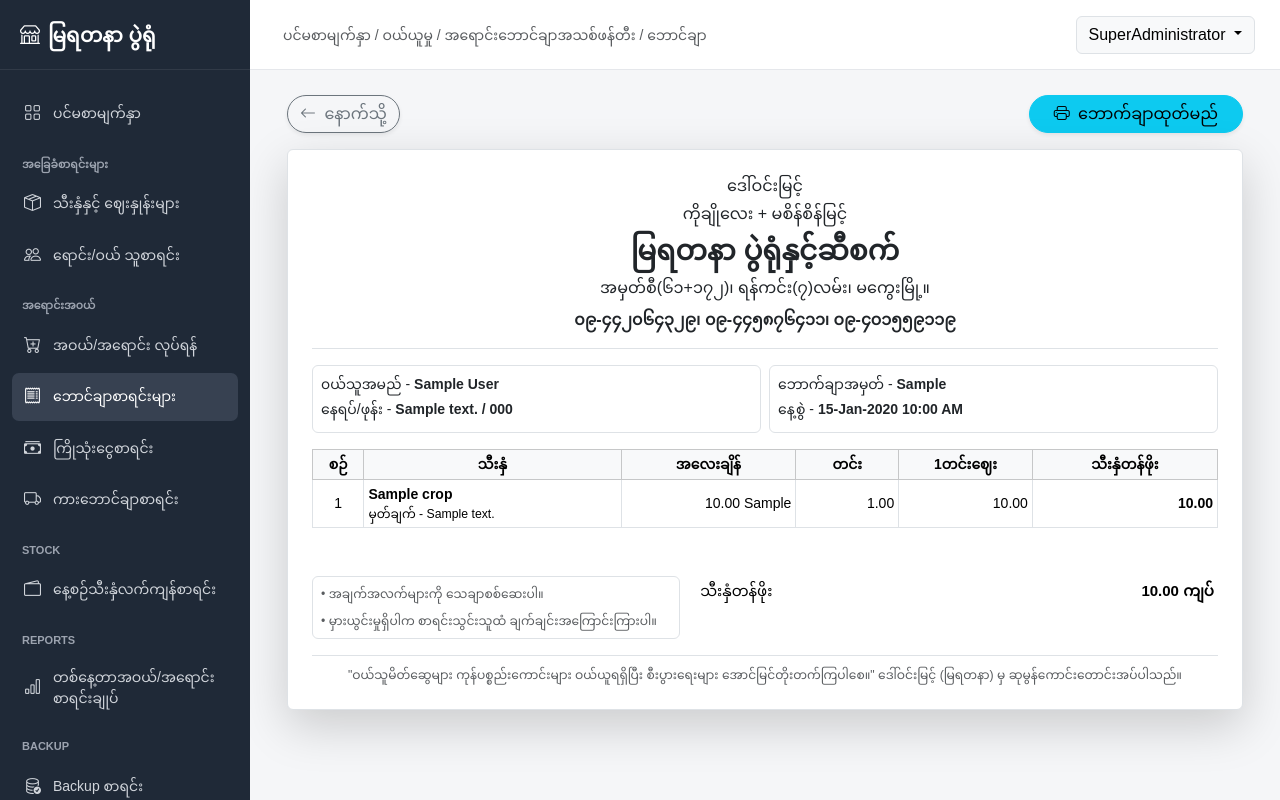
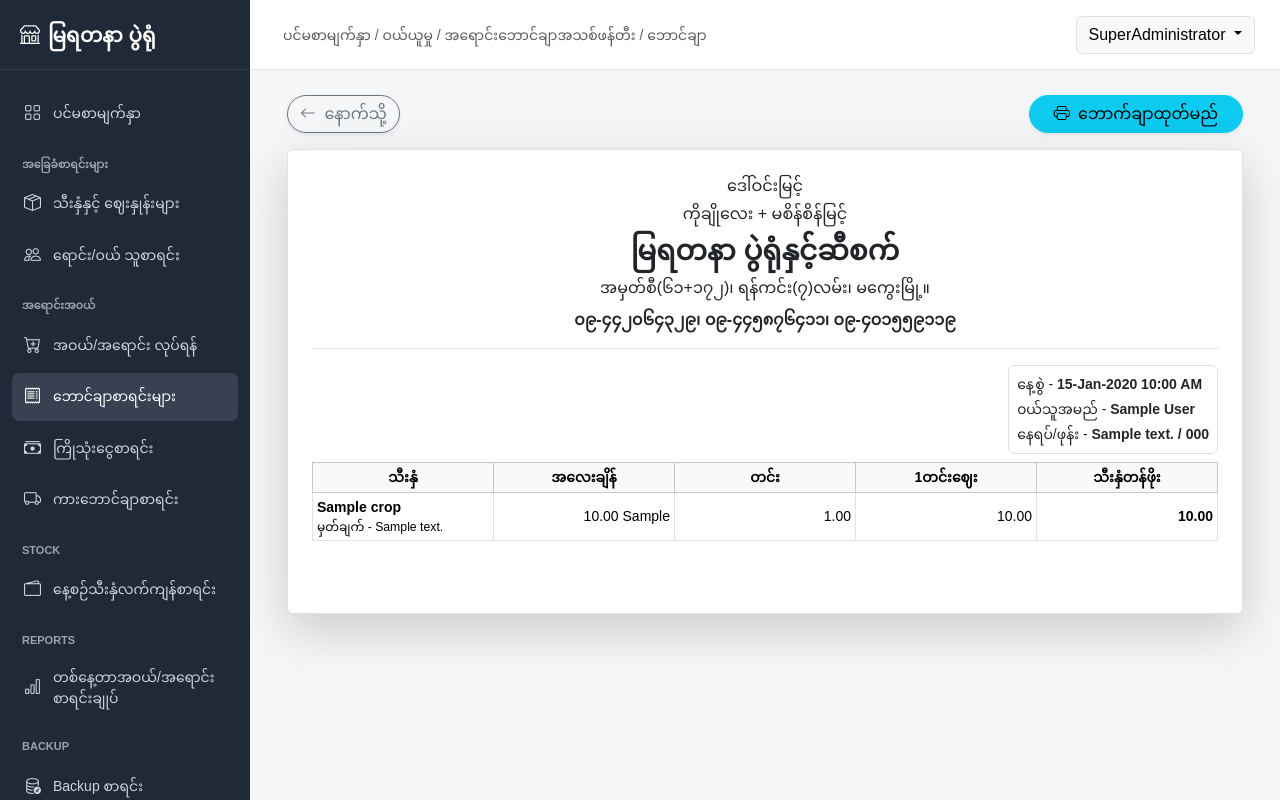
Before and after one commit to thawzintun18/WholeSaleMarket, a Laravel app: page /whole-sale-market/Sale/smallVoucher/1 in a window 1280 px wide. Run offline with Laravel 10, Linux system fonts and the light colour scheme; a user stored in the database is signed in; data comes from the database, SQL or seed files in the repository; tables that the repository leaves empty hold one stand-in row (values such as "Sample post"); some libraries are stand-ins or nearby versions.

Commit message:
smallVoucherDesignChange

```diff
--- a/resources/views/carFee/voucher.blade.php
+++ b/resources/views/carFee/voucher.blade.php
@@ -136,16 +136,14 @@
                     </div>
 
                 </div>
-
-
                 {{-- 5. အောက်ခြေစာ --}}
-                <div class="text-center mt-3 pt-2 border-top small">
+                {{-- <div class="text-center mt-3 pt-2 border-top small">
                     <small class=" text-muted">
                         "ကုန်ပစ္စည်းများ အချိန်မီ၊ ဘေးကင်းစွာ ပို့ဆောင်ပေးနိုင်ပြီး စီးပွားရေးလုပ်ငန်းများ အစဉ်အမြဲ
                         အောင်မြင်တိုးတက်ကြပါစေ။"
                         ဒေါ်ဝင်းမြင့် (မြရတနာ) မှ ဆုမွန်ကောင်းတောင်းအပ်ပါသည်။
                     </small>
-                </div>
+                </div> --}}
 
             </div>
         </div>
--- a/resources/views/sales/smallVoucher.blade.php
+++ b/resources/views/sales/smallVoucher.blade.php
@@ -55,8 +55,7 @@
                 </div>
 
                 {{-- 2. တောင်သူနှင့် ဘောက်ချာအချက်အလက် --}}
-                <div class="row g-2 mb-3">
-
+                {{-- <div class="row g-2 mb-3">
                     <div class="col-6">
                         <div class="border rounded p-2 h-100">
                             <div class="small mb-1">
@@ -72,7 +71,6 @@
                             </div>
                         </div>
                     </div>
-
                     <div class="col-6">
                         <div class="border rounded p-2 h-100">
 
@@ -92,8 +90,30 @@
                             </div>
                         </div>
                     </div>
+                </div> --}}
 
-                </div>
+                    <div class=" d-flex justify-content-end mb-2">
+                        <div class="border rounded p-2 h-100">
+                            <div class="small mb-1">
+                                နေ့စွဲ -
+                                <span class="fw-semibold">
+                                    {{ \Carbon\Carbon::parse($sale->sale_date)->format('d-M-Y') }}
+                                    {{ \Carbon\Carbon::parse($sale->sale_date)->format('h:i A') }}
+                                </span>
+                            </div>
+                            <div class="small mb-1">
+                                ၀ယ်သူအမည် -
+                                <span class="fw-bold">
+                                    {{ $customer->name }}
+                                </span>
+                            </div>
+
+                            <div class="small">
+                                နေရပ်/ဖုန်း -
+                                <span class=" fw-bold">{{ $customer->address ?: '—' }} / {{ $customer->phone ?: '—' }}</span>
+                            </div>
+                        </div>
+                    </div>
 
                 {{-- 3. သီးနှံစာရင်း --}}
                 <div class=" mb-5">
@@ -102,12 +122,12 @@
 
                         <thead class="table-light text-center">
                             <tr>
-                                <th style="width: 5%;">စဉ်</th>
-                                <th style="width: 25%;">သီးနှံ</th>
-                                <th style="width: 17%;">အလေးချိန်</th>
-                                <th style="width: 10%;">တင်း</th>
-                                <th style="width: 13%;">1တင်းဈေး</th>
-                                <th style="width: 18%;">သီးနှံတန်ဖိုး</th>
+                                {{-- <th>စဉ်</th> --}}
+                                <th>သီးနှံ</th>
+                                <th>အလေးချိန်</th>
+                                <th>တင်း</th>
+                                <th>1တင်းဈေး</th>
+                                <th>သီးနှံတန်ဖိုး</th>
                             </tr>
                         </thead>
 
@@ -137,9 +157,9 @@
                                 @endphp
 
                                 <tr>
-                                    <td class="text-center">
+                                    {{-- <td class="text-center">
                                         {{ $index + 1 }}
-                                    </td>
+                                    </td> --}}
 
                                     <td class="text-start">
                                         <div class="fw-bold">
@@ -176,9 +196,7 @@
                 </div>
 
                 {{-- 4. ငွေစာရင်းချုပ် --}}
-                <div class="row g-3">
-
-                    {{-- သတိပြုရန် --}}
+                {{-- <div class="row g-3">
                     <div class="col-5">
                         <div class="border rounded p-2 small">
                             <div class="mb-2 small text-muted">
@@ -190,8 +208,6 @@
                             </div>
                         </div>
                     </div>
-
-                    {{-- ငွေစာရင်း --}}
                     <div class="col-7">
                         <table class="table table-sm table-borderless mb-0" style="font-size: 15px;">
                             <tbody>
@@ -207,16 +223,14 @@
                         </table>
                     </div>
 
-                </div>
-
-
+                </div> --}}
                 {{-- 5. အောက်ခြေစာ --}}
-                <div class="text-center mt-3 pt-2 border-top small">
+                {{-- <div class="text-center mt-3 pt-2 border-top small">
                     <small class=" text-muted">
                         "ဝယ်သူမိတ်ဆွေများ ကုန်ပစ္စည်းကောင်းများ ဝယ်ယူရရှိပြီး စီးပွားရေးများ အောင်မြင်တိုးတက်ကြပါစေ။"
                         ဒေါ်ဝင်းမြင့် (မြရတနာ) မှ ဆုမွန်ကောင်းတောင်းအပ်ပါသည်။
                     </small>
-                </div>
+                </div> --}}
 
             </div>
         </div>
```
Also changed, not shown: resources/views/purchases/index.blade.php (+8 -7 lines), resources/views/sales/index.blade.php (+7 -9 lines).
